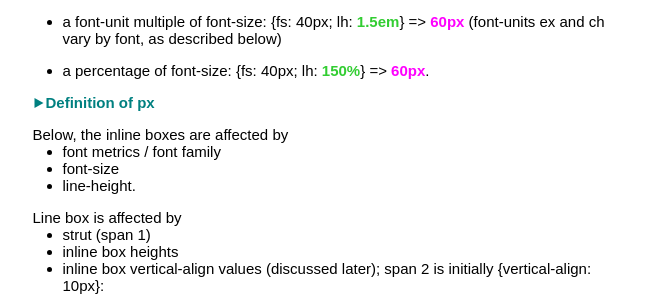
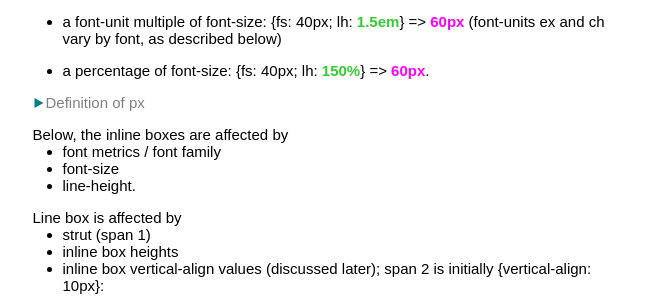
Before and after one commit to akrueg/portfolio, a Jekyll site: the page built from inline21.html, in a window 1280 px wide. Shown: the part 293-589 px from the top of the page, without its empty margins (315-964 px from the left). Built offline with Jekyll 4.4.1, drawn with Linux system fonts in a browser that asks for light colours.

Commit message:
Update inline21.html

```diff
--- a/inline21.html
+++ b/inline21.html
@@ -31,9 +31,9 @@ font metrics (see below)</p></li>
 ---------------------------------------------------------------------
 -------------------------------------------------------------------->
 
-<div class='discloseC mdCaptureStart'></div>
+<div class='discloseC mdCaptureStart minorNote'></div>
 
-<p><strong>Definition of px</strong></p>
+<p>Definition of px</p>
 
 <p>Physical pixels: Making the best hand measurement I can perform, holding
 a flexible, transparent ruler up to screen: 10&quot; on my screen is 865px =&gt;
```
